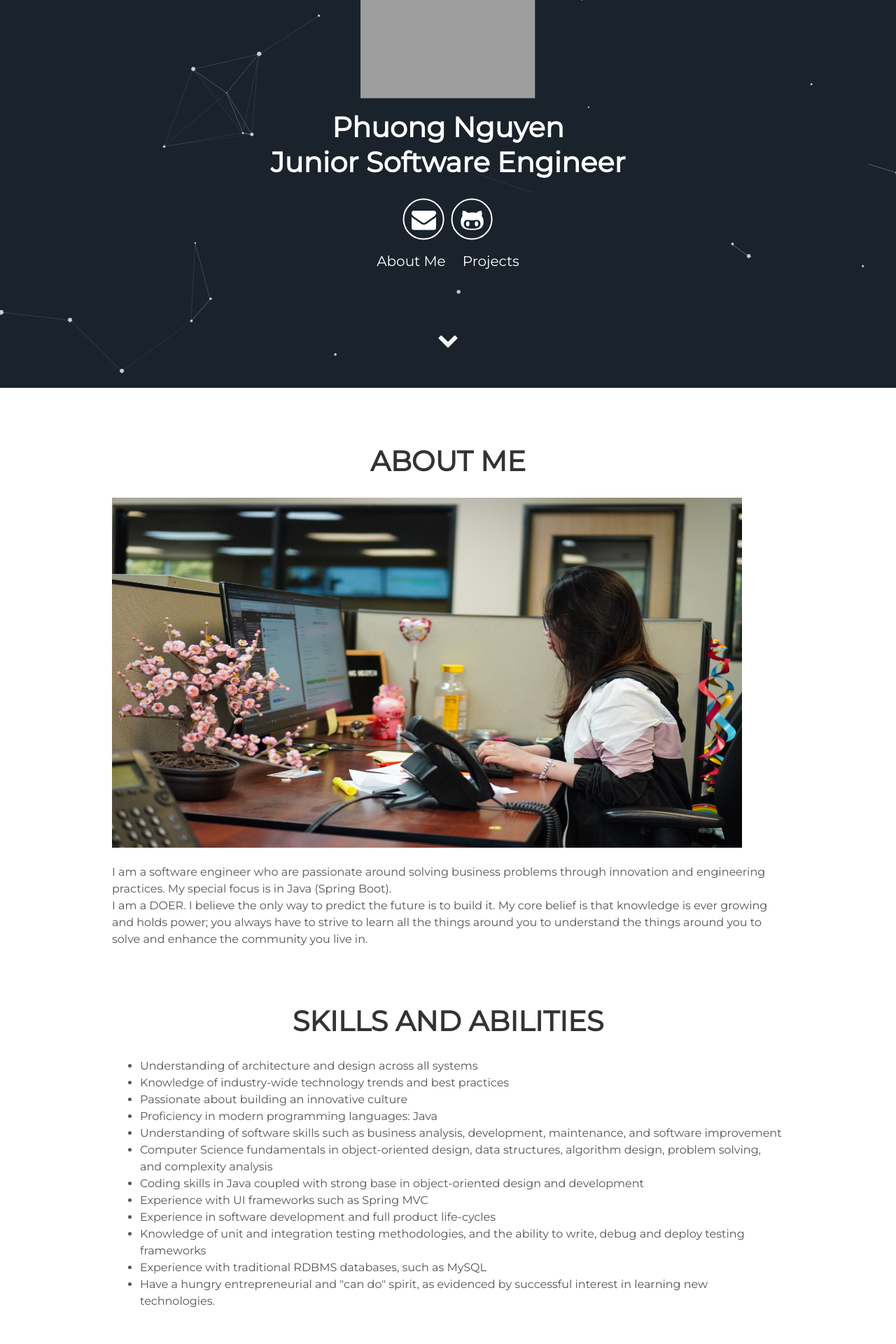
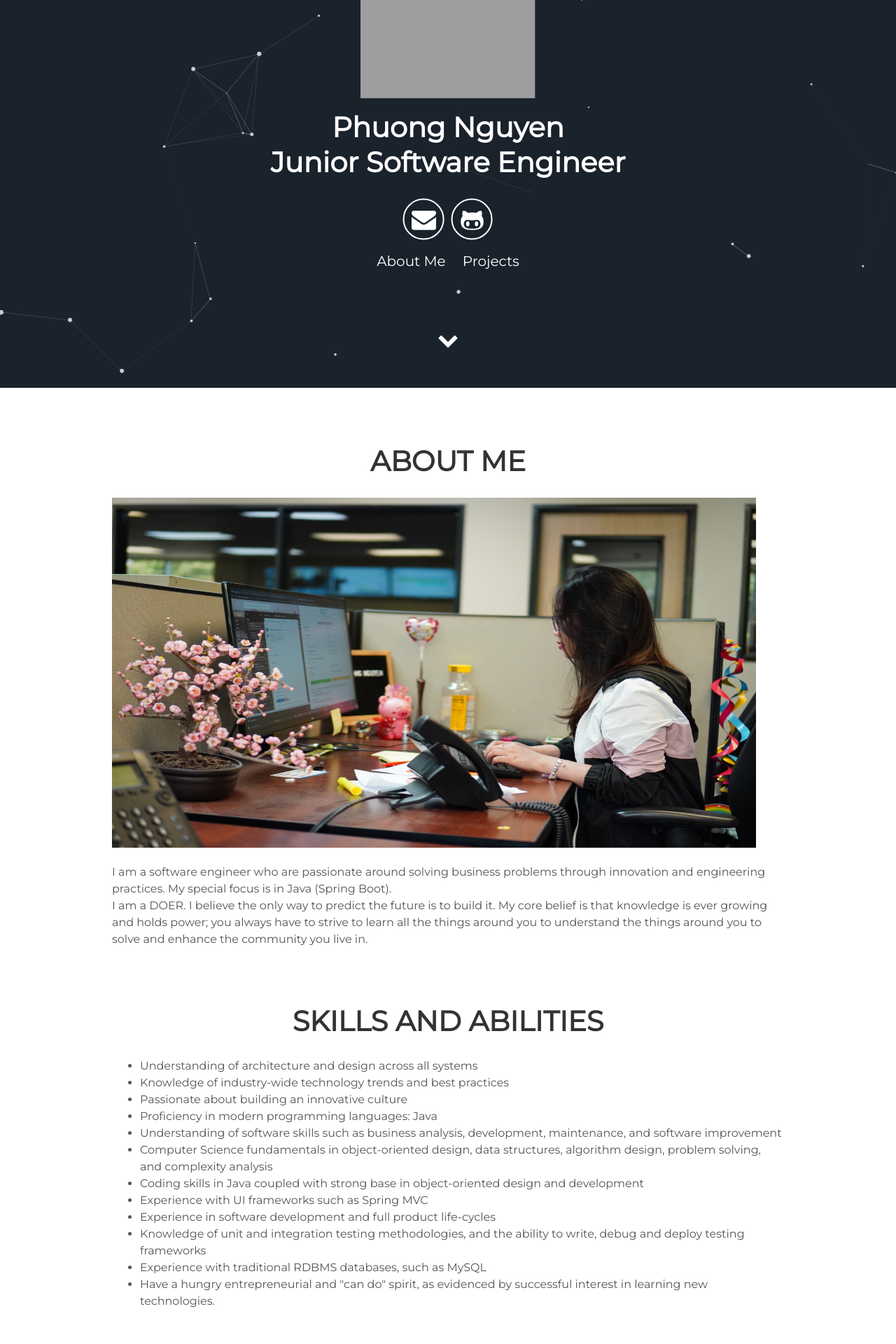
Before and after one commit to phuongnguyen0610/phuongnguyen0610.github.io, a Jekyll site: the page built from index.html, in a window 1280 px wide. Shown: the part 346-2266 px from the top of the page at 70% size. Built offline with Jekyll 4.4.1, drawn with Linux system fonts in a browser that asks for light colours; grey boxes are pictures that could not be loaded.

Commit message:
Update about.html

```diff
--- a/_includes/about.html
+++ b/_includes/about.html
@@ -1,7 +1,7 @@
  <!-- <div class="user-details"> -->
   <div>
   <h1 style="text-align: center;"> ABOUT ME</h1>
-  <img class="images-center" alt="work" src="/assets/img/work.jpg" width="900" height="500"/>
+  <img class="images-center" alt="work" src="/assets/img/work.jpg" width="920" height="500"/>
   <p> I am a software engineer who are passionate around solving business problems through innovation and engineering practices.
   My special focus is in Java (Spring Boot). <br>
   I am a DOER. I believe the only way to predict the future is to build it. My core belief is that knowledge is ever growing and holds power; you always have to strive to learn
```
